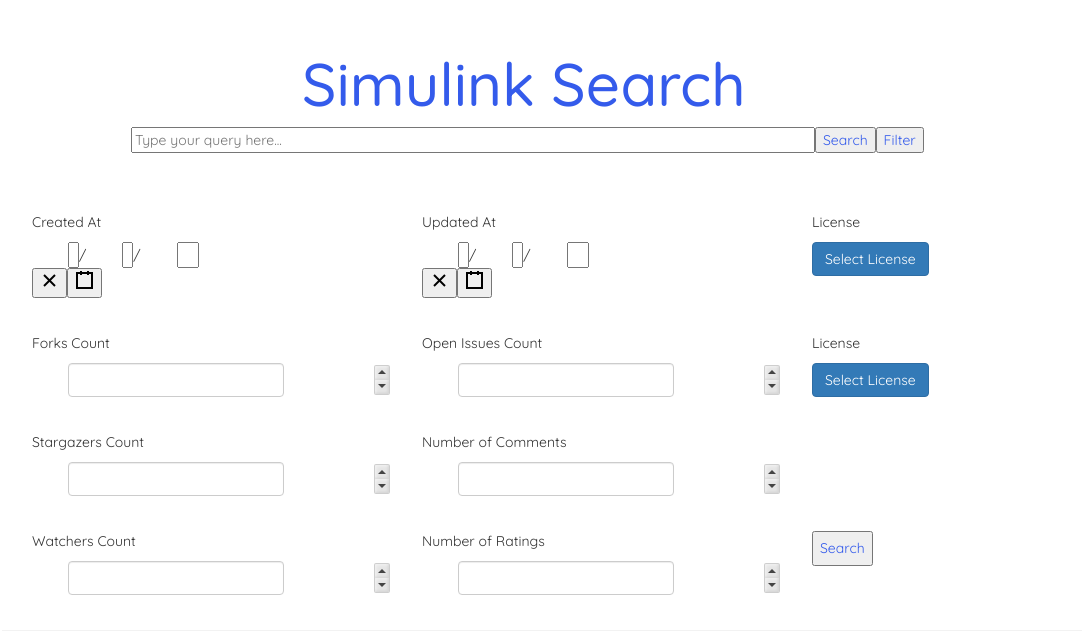
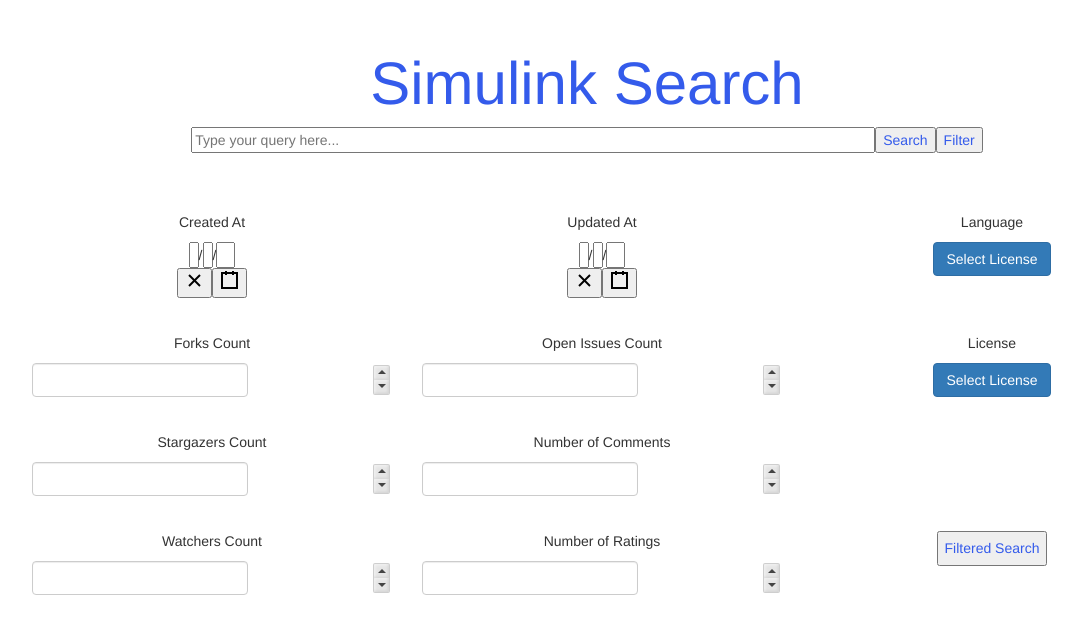
Before and after one commit to CSE3311-Team8/SampleSLProject, a React (Create React App) app in the folder simulink-search/: page /filter in a window 1280 px wide. Shown: the part 203-834 px from the top of the page, without its empty margins (53-1135 px from the left). Built offline with nearby package versions, Linux system fonts and the light colour scheme.

Commit message:
further styling

```diff
--- a/simulink-search/src/App.js
+++ b/simulink-search/src/App.js
@@ -18,11 +18,8 @@
   //home route returns regular search bar
   //filter switches to the filtering page
 
-
   /*Table headers must be set to 20%*/
   /*Give bottom margin to tables mapped in regular search*/
-
-
 
   return (
 
@@ -31,13 +28,7 @@
         <Row className="search">
           <Col md='12' className="search-bar">
             <h2>{title}</h2>
-
             <input className = "searchText" type="text" placeholder='Type your query here...' style={{}} onChange={(e)=>{ setSearchWord(e.target.value);}}/>
-
-
-
-
-
             <Link to = {'/'}>
               <button className='search-button' style={{ color: '#345beb'}}>Search
               </button>
@@ -47,17 +38,15 @@
               <button className='filter' style={{ color: '#345beb'}}>Filter</button>
             </Link>
           </Col>
-
         </Row>
-        <div className="row">
-          <div className="col-lg-12">
+        <Row className="items">
+          <Col className="item-list" md='12'>
             <Routes>
               <Route exact path="/" element ={<Home string = {searchWord}/>}/>
               <Route exact path="/filter" element = {<Filter/>}/>
             </Routes>
-          </div>
-
-        </div>
+          </Col>
+        </Row>
       </Container>
 
     </Router>
--- a/simulink-search/src/Filter.js
+++ b/simulink-search/src/Filter.js
@@ -4,13 +4,8 @@
 import DropdownButton from 'react-bootstrap/DropdownButton';
 import Dropdown from 'react-bootstrap/Dropdown';
 import DatePicker from 'react-date-picker';
-
 import NumericInput from 'react-numeric-input';
 NumericInput.style.input.color = 'blue';
-
-
-
-
 
 //will contain the login for searching with different field parameters
 const Filter = () => {
@@ -83,7 +78,7 @@
           <DatePicker onChange={onChange1} value={value} />
         </Col>
         <Col md='4' className='col-example'>
-          <p>License</p>
+          <p>Language</p>
           <DropdownButton id="dropdown-item-button" title="Select License">
             <Dropdown.ItemText></Dropdown.ItemText>
             <Dropdown.Item as="button">C++</Dropdown.Item>
@@ -105,9 +100,9 @@
           <p>License</p>
           <DropdownButton id="dropdown-item-button" title="Select License">
             <Dropdown.ItemText></Dropdown.ItemText>
-            <Dropdown.Item as="button">C++</Dropdown.Item>
-            <Dropdown.Item as="button">Java</Dropdown.Item>
-            <Dropdown.Item as="button">C#</Dropdown.Item>
+            <Dropdown.Item as="button">MIT</Dropdown.Item>
+            <Dropdown.Item as="button">GNU</Dropdown.Item>
+            <Dropdown.Item as="button">BSD</Dropdown.Item>
           </DropdownButton>
         </Col>
       </Row>
@@ -131,7 +126,7 @@
           <NumericInput className="form-control"/>
         </Col>
         <Col md='4' className='col-example'>
-          <button className='search-button' style={{ color: '#345beb', height: "35px"}}>Search
+          <button className='search-button' style={{ color: '#345beb', height: "35px"}}>Filtered Search
           </button>
         </Col>
       </Row>
--- a/simulink-search/src/ProjectList.js
+++ b/simulink-search/src/ProjectList.js
@@ -30,12 +30,13 @@
             return (
               /* all columns set to 20% total width */
               <div className="preview" key ={phrase.id}>
-                <Table className="table table-fixed
+                <Table  className="table table-fixed
                 table-sm same-col-widths">
                   <thead>
                     <tr className="same-col-widths">
                       <th>Owner Name</th>
                       <th>Repository</th>
+                      <th>Home Page</th>
                       <th>Created On</th>
                       <th>Updated On</th>
                     </tr>
@@ -44,13 +45,18 @@
                     {
                       <tr>
                         <td className="name">{phrase.owner_name}</td>
-                        <td className="url">
+                        <td  className="url">
                           <a  href={phrase.project_url}>
                           {phrase.repo_name}
                           </a>
                         </td>
-                        <td className="date-created">{phrase.updated_at}</td>
-                        <td className="date-updated">{phrase.created_at}</td>
+                        <td  className="url">
+                          <a  href={phrase.homepage_url}>
+                          link
+                          </a>
+                        </td>
+                        <td  className="date-created">{phrase.updated_at}</td>
+                        <td  className="date-updated">{phrase.created_at}</td>
                       </tr>
                     }
                   </tbody>
--- a/simulink-search/src/index.css
+++ b/simulink-search/src/index.css
@@ -1,49 +1,63 @@
 @import url('https://fonts.googleapis.com/css2?family=Quicksand:wght@300;400;500;600;700&display=swap');
 
-/* base styles */
-* {
+.App {
 
-  font-family: "Quicksand";
-  color: #333;
-}
+  max-width: auto;
 
-.App {
-  align-items: center;
-  max-width: auto;
-  border-bottom: 1px solid #f2f2f2
 }
 
 .App input {
-  align-items: center;
-  margin-left: 10%;
   font-size: "16px";
   width:60%;
   color: #345beb;
 }
 
 .App h2 {
-  margin-left: 25%;
   font-size: 60px;
   color:#345beb;
 }
 
 .preview p{
-
   font-size: 16px;
   color:black;
+  margin-bottom: 8%;
 }
 
 div.search-bar.col-md-12{
-
+  text-align: center;
   margin-top: 20%;
   margin-bottom: 5%;
 }
 div.col-example.col-md-4{
 
+  text-align: center;
   margin-bottom: 3%;
 }
 
-
 td.url {
+  font-weight: bold;
+  font-size: 16px;
+  color:#345beb;
   text-decoration: underline;
 }
+
+td.date-created {
+  font-weight: bold;
+  font-size: 16px;
+  color:#345beb;
+}
+td.date-updated {
+  font-weight: bold;
+  font-size: 16px;
+  color:#345beb;
+}
+td.name {
+  font-weight: bold;
+  font-size: 16px;
+  color:#345beb;
+}
+
+.preview th{
+
+  width: 20%;
+}
```
